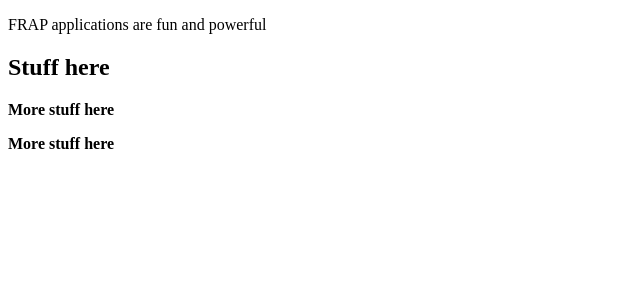
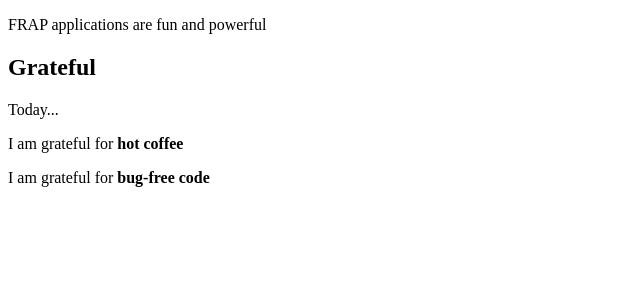
Before and after one commit to socratecha/frapbook-v1.0-react1, a React (Create React App) app: page / in a window 1280 px wide. Shown: the top 300 px of the page, without its empty margins (0-640 px from the left). Built offline with nearby package versions, Linux system fonts and the light colour scheme.

Commit message:
Components with attributes

```diff
--- a/src/App.js
+++ b/src/App.js
@@ -2,9 +2,11 @@
 
 class Thing1 extends Component {
     render() {
+        const { title, children } = this.props;
         return (
             <div className="Thing1">
-              <h2>Stuff here</h2>
+              <h2>{title}</h2>
+              { children }
             </div>
         );
     }
@@ -12,9 +14,10 @@
 
 class Thing2 extends Component {
     render() {
+        const { gratitude } = this.props;
         return (
             <div className="Thing2">
-              <p><strong>More stuff here</strong></p>
+              <p>I am grateful for <strong>{ gratitude }</strong></p>
             </div>
         );
     }
@@ -25,9 +28,9 @@
 	return (
 	    <div className="App">
 	      <p>FRAP applications are fun and powerful</p>
-              <Thing1 />
-              <Thing2 />
-              <Thing2 />
+              <Thing1 title="Grateful">Today...</Thing1>
+              <Thing2 gratitude="hot coffee" />
+              <Thing2 gratitude="bug-free code" />
 	    </div>
 	);
     }
```
